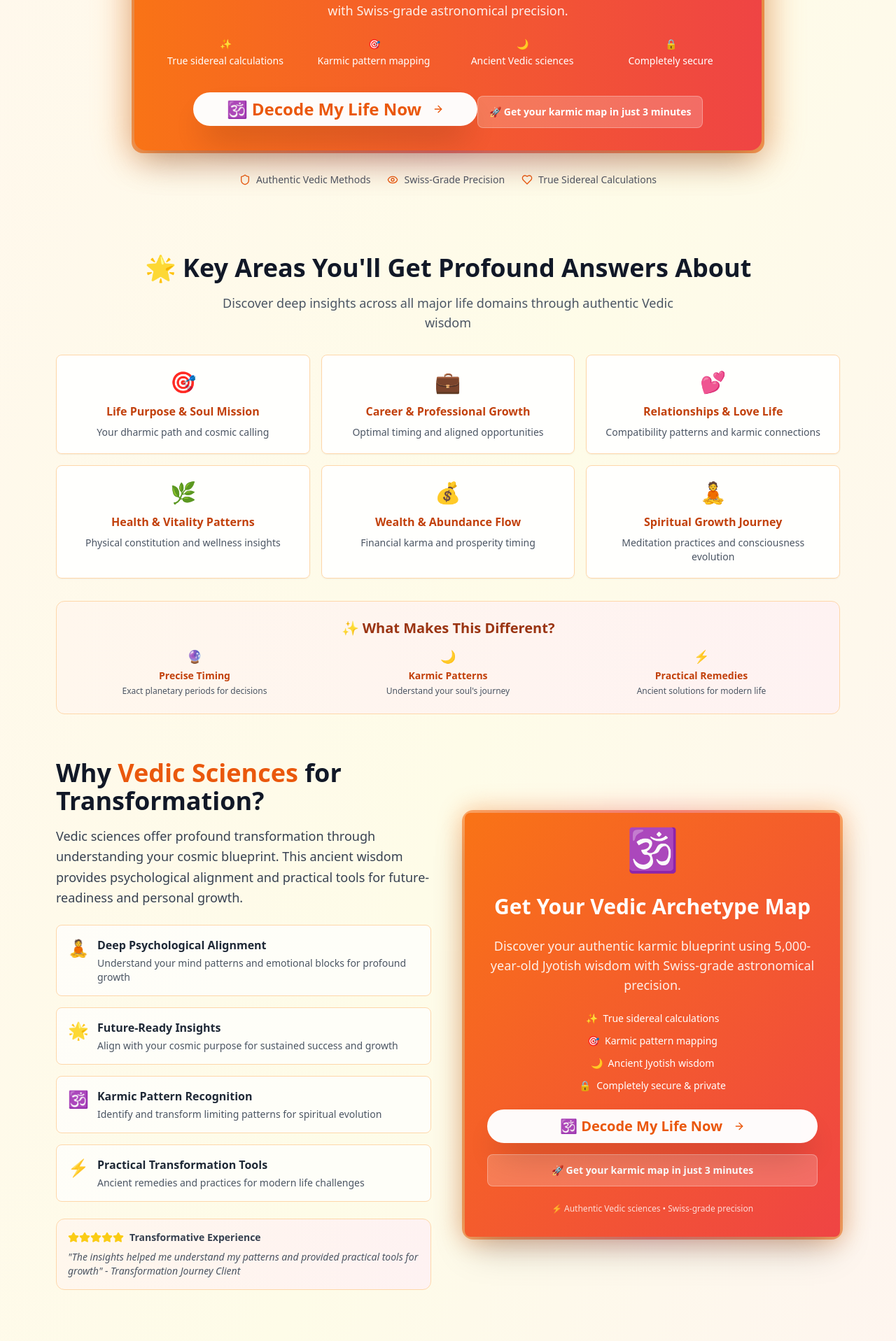
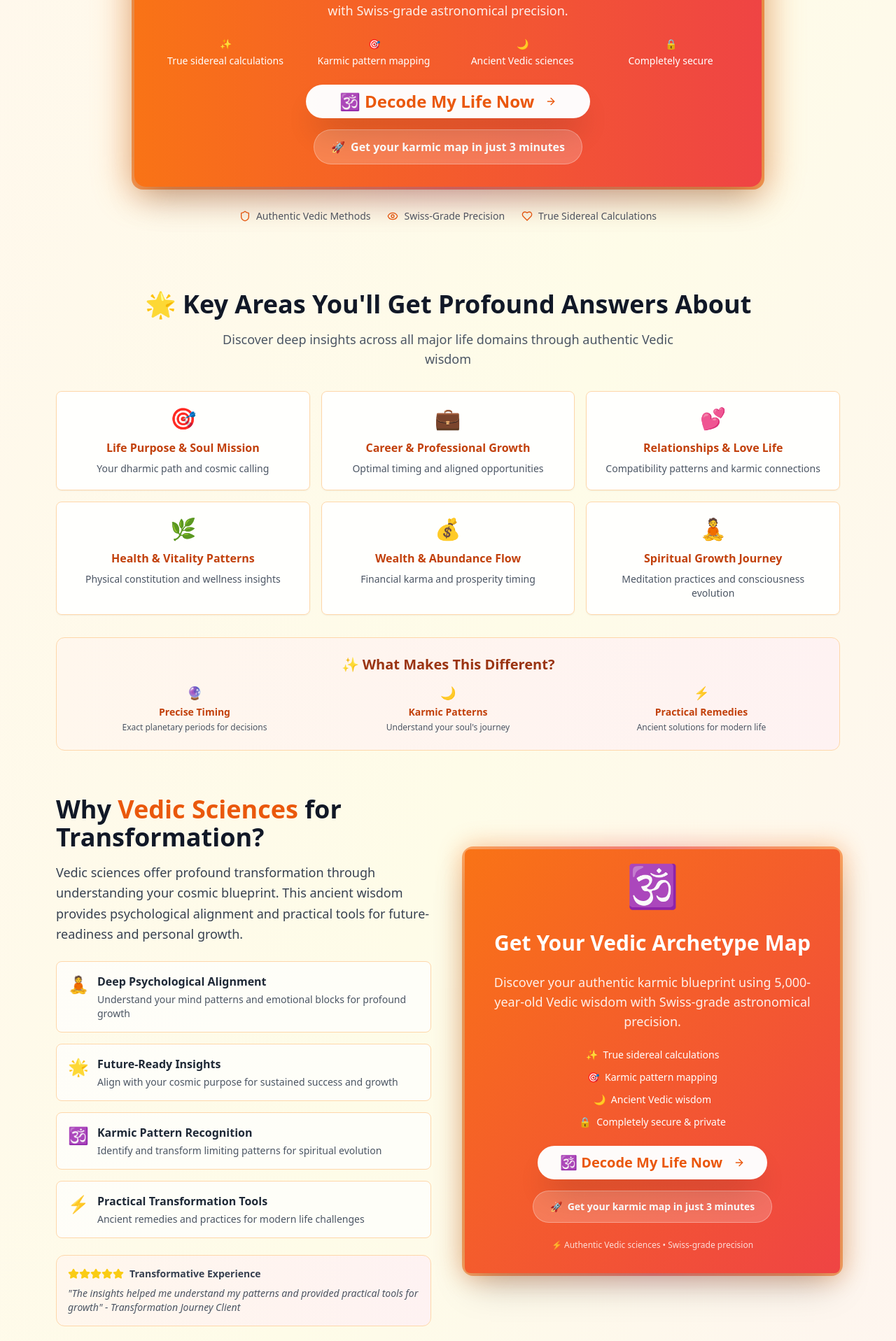
Before and after one commit to yysubhadeep/karma-soul-compass, a React (Vite) app: page /easternexperiment in a window 1280 px wide. Shown: the part 843-2760 px from the top of the page at 70% size. Built offline with nearby package versions, Linux system fonts and the light colour scheme.

Commit message:
Refine mobile responsiveness and CTA alignment
Improved the layout and alignment of the `/easternexperiment` page, ensuring optimal mobile responsiveness. Adjusted the positioning of the call to action for better visibility across devices.

```diff
--- a/src/pages/EasternAstroExperiment.tsx
+++ b/src/pages/EasternAstroExperiment.tsx
@@ -1,3 +1,4 @@
+
 import React, { useState } from 'react';
 import { Button } from "@/components/ui/button";
 import { Card, CardContent, CardDescription, CardHeader, CardTitle } from "@/components/ui/card";
@@ -41,7 +42,7 @@ const EasternAstroExperiment = () => {
               </p>
             </div>
 
-            {/* Prominent CTA in Hero Section */}
+            {/* Enhanced CTA in Hero Section with better alignment */}
             <div className="relative mb-8">
               {/* Enhanced attention-grabbing border animation */}
               <div className="absolute -inset-3 bg-gradient-to-r from-orange-400 via-red-400 to-orange-400 rounded-3xl blur-xl opacity-50 animate-pulse"></div>
@@ -75,19 +76,22 @@ const EasternAstroExperiment = () => {
                   </div>
                 </div>
 
-                {/* Enhanced CTA Button with pulsing effect */}
+                {/* Better aligned CTA section */}
+                <div className="flex flex-col items-center space-y-4">
                   <Button
                     onClick={() => setShowForm(true)}
                     size="lg"
-                  className="w-full sm:w-auto bg-white text-orange-600 hover:bg-gray-100 font-bold text-lg sm:text-2xl px-8 sm:px-12 py-4 sm:py-6 rounded-full touch-manipulation transform hover:scale-110 transition-all duration-300 shadow-2xl animate-pulse"
+                    className="w-full sm:w-auto bg-white text-orange-600 hover:bg-gray-100 font-bold text-lg sm:text-2xl px-8 sm:px-12 py-4 sm:py-6 rounded-full touch-manipulation transform hover:scale-110 transition-all duration-300 shadow-2xl animate-pulse min-w-[280px] sm:min-w-[320px]"
                   >
                     🕉️ Decode My Life Now
                     <ArrowRight className="ml-2 h-6 w-6 sm:h-8 sm:w-8" />
                   </Button>
 
-                {/* Enhanced urgency indicator */}
-                <div className="bg-white/20 rounded-lg px-4 py-3 text-sm font-bold border border-white/30 mt-4 inline-block">
-                  🚀 Get your karmic map in just 3 minutes
+                  {/* Better aligned urgency indicator */}
+                  <div className="bg-white/20 rounded-full px-6 py-3 text-sm sm:text-base font-bold border border-white/30 inline-flex items-center space-x-2">
+                    <span>🚀</span>
+                    <span>Get your karmic map in just 3 minutes</span>
+                  </div>
                 </div>
               </div>
             </div>
@@ -203,7 +207,7 @@ const EasternAstroExperiment = () => {
         </div>
       </section>
 
-      {/* Enhanced CTA Section */}
+      {/* Enhanced CTA Section with better alignment */}
       <section className="px-3 sm:px-4 py-8 max-w-6xl mx-auto">
         <div className="grid lg:grid-cols-2 gap-8 lg:gap-12 items-center">
           {/* Left Content - Benefits */}
@@ -265,7 +269,7 @@ const EasternAstroExperiment = () => {
             </div>
           </div>
 
-          {/* Right Content - Enhanced CTA Form with increased visibility */}
+          {/* Right Content - Enhanced CTA Form with improved alignment */}
           <div className="order-1 lg:order-2">
             {!showForm ? (
               <div className="relative">
@@ -279,7 +283,7 @@ const EasternAstroExperiment = () => {
                       Get Your Vedic Archetype Map
                     </h2>
                     <p className="text-sm sm:text-lg opacity-90 mb-6">
-                      Discover your authentic karmic blueprint using 5,000-year-old Jyotish wisdom with Swiss-grade astronomical precision.
+                      Discover your authentic karmic blueprint using 5,000-year-old Vedic wisdom with Swiss-grade astronomical precision.
                     </p>
 
                     <div className="space-y-3 mb-6 text-sm">
@@ -293,7 +297,7 @@ const EasternAstroExperiment = () => {
                       </div>
                       <div className="flex items-center justify-center space-x-2">
                         <span>🌙</span>
-                        <span>Ancient Jyotish wisdom</span>
+                        <span>Ancient Vedic wisdom</span>
                       </div>
                       <div className="flex items-center justify-center space-x-2">
                         <span>🔒</span>
@@ -301,20 +305,21 @@ const EasternAstroExperiment = () => {
                       </div>
                     </div>
 
-                    {/* Enhanced CTA Button with pulsing effect */}
-                    <div className="space-y-4">
+                    {/* Better aligned CTA section */}
+                    <div className="flex flex-col items-center space-y-4">
                       <Button
                         onClick={() => setShowForm(true)}
                         size="lg"
-                        className="w-full bg-white text-orange-600 hover:bg-gray-100 font-bold text-base sm:text-xl px-6 sm:px-8 py-5 sm:py-6 rounded-full touch-manipulation transform hover:scale-110 transition-all duration-300 shadow-2xl animate-pulse"
+                        className="w-full sm:w-auto bg-white text-orange-600 hover:bg-gray-100 font-bold text-base sm:text-xl px-6 sm:px-8 py-5 sm:py-6 rounded-full touch-manipulation transform hover:scale-110 transition-all duration-300 shadow-2xl animate-pulse min-w-[260px]"
                       >
                         🕉️ Decode My Life Now
                         <ArrowRight className="ml-2 h-5 w-5 sm:h-6 sm:w-6" />
                       </Button>
 
-                      {/* Enhanced urgency indicator */}
-                      <div className="bg-white/20 rounded-lg px-4 py-3 text-sm font-bold border border-white/30">
-                        🚀 Get your karmic map in just 3 minutes
+                      {/* Better aligned urgency indicator */}
+                      <div className="bg-white/20 rounded-full px-6 py-3 text-sm font-bold border border-white/30 inline-flex items-center space-x-2">
+                        <span>🚀</span>
+                        <span>Get your karmic map in just 3 minutes</span>
                       </div>
                     </div>
 
```
Lines whose indentation alone changed are shown as unchanged.
